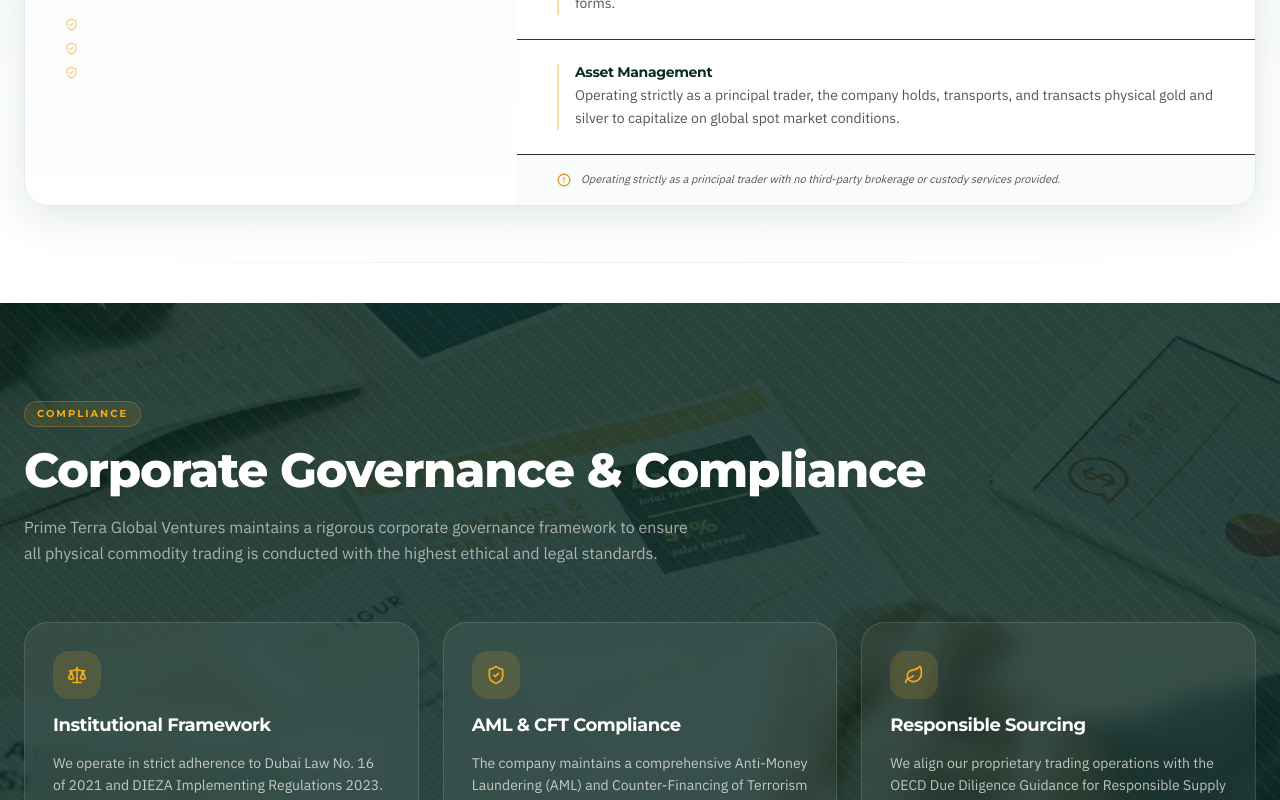
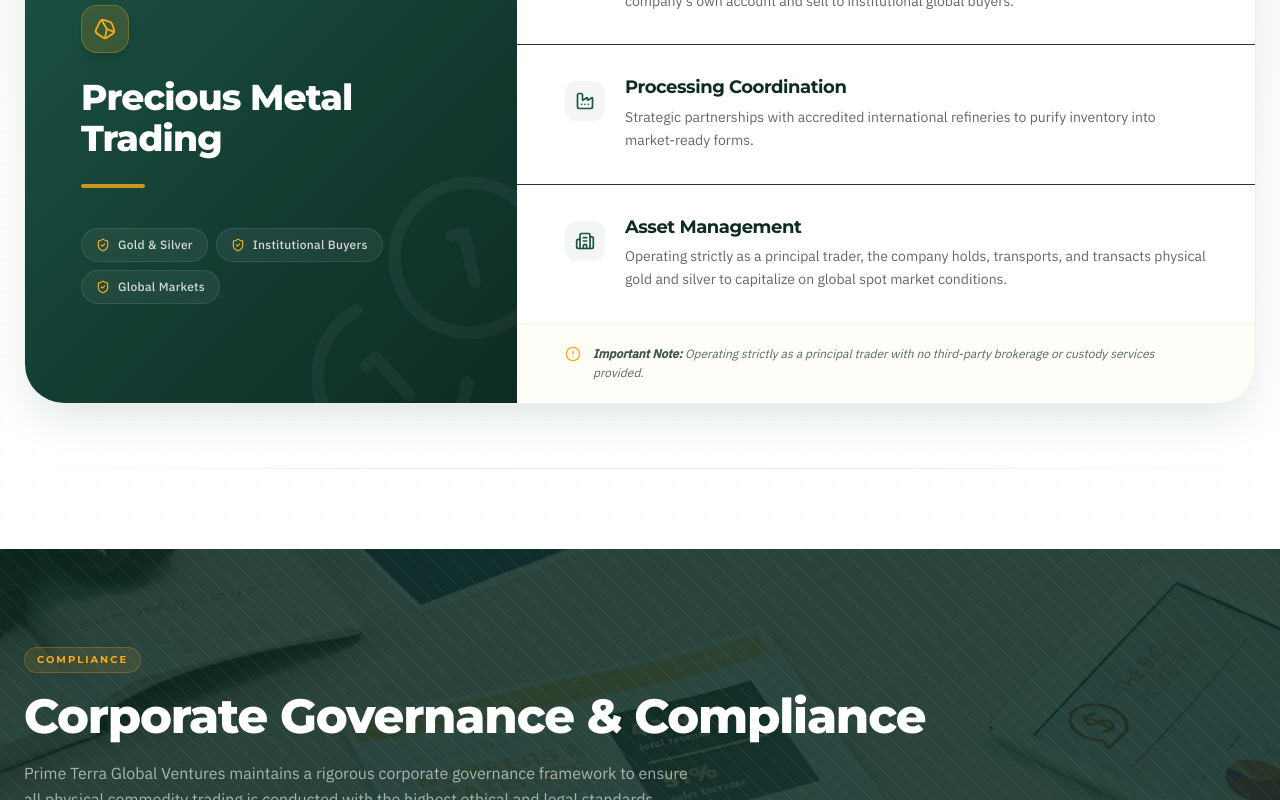
Before and after one commit to mtforstartups-hub/prime-terra, a Next.js app: page / in a window 1280 px wide. Shown: the part 1780-2580 px from the top of the page. Built offline with nearby package versions, Linux system fonts and the light colour scheme.

Commit message:
Updated What we do and governance cards

```diff
--- a/app/components/HomePage/BusinessPillars.tsx
+++ b/app/components/HomePage/BusinessPillars.tsx
@@ -1,24 +1,35 @@
 "use client";
 import { motion } from "motion/react";
-import Badge from "../Badge";
 import { fadeUp, staggerContainer } from "./SummarySection";
-import { AlertCircle, ShieldCheck } from "lucide-react";
+import {
+  AlertCircle,
+  ShieldCheck,
+  Coins,
+  Compass,
+  Factory,
+  Building2,
+  ArrowRight,
+  Stone,
+} from "lucide-react";
 
 const tradingItems = [
   {
     title: "Proprietary Sourcing",
     description:
       "Direct acquisition of raw and unrefined Gold and Silver from verified sources on the company's own account and sell to institutional global buyers.",
+    icon: Compass,
   },
   {
     title: "Processing Coordination",
     description:
       "Strategic partnerships with accredited international refineries to purify inventory into market-ready forms.",
+    icon: Factory,
   },
   {
     title: "Asset Management",
     description:
       "Operating strictly as a principal trader, the company holds, transports, and transacts physical gold and silver to capitalize on global spot market conditions.",
+    icon: Building2,
   },
 ];
 
@@ -29,28 +40,55 @@
   return (
     <section
       id="business"
-      className="py-10 overflow-hidden"
-      style={{ background: "linear-gradient(180deg, #f8fbf9 0%, #fff 100%)" }}
+      className="py-20 overflow-hidden relative"
+      style={{
+        background: "linear-gradient(180deg, #f8fbf9 0%, #ffffff 100%)",
+      }}
     >
-      <div className="max-w-7xl mx-auto px-6">
+      {/* Subtle Background Pattern */}
+      <div
+        className="absolute inset-0 opacity-[0.03] pointer-events-none"
+        style={{
+          backgroundImage:
+            "radial-gradient(circle at 2px 2px, var(--color-forest-dark) 1px, transparent 0)",
+          backgroundSize: "32px 32px",
+        }}
+      />
+
+      <div className="max-w-7xl mx-auto px-6 relative z-10">
         {/* Section Header */}
         <motion.div
           initial="hidden"
           whileInView="visible"
           viewport={{ once: true, margin: "-80px" }}
           variants={staggerContainer}
-          className="mb-3"
+          className="mb-10 flex flex-col items-center text-center sm:items-start sm:text-left"
         >
           <motion.div variants={fadeUp}>
-            <Badge text="What We Do" />
-            {/* <h2 className="text-4xl sm:text-5xl font-extrabold mb-3 max-w-4xl text-forest-dark font-heading">
+            {/* <span
+              className="inline-block text-[10px] font-bold tracking-[0.2em] uppercase px-3 py-1 rounded-full mb-4"
+              style={{
+                color: "var(--color-amber)",
+                background: "rgba(248,171,29,0.1)",
+                border: "1px solid rgba(248,171,29,0.25)",
+                fontFamily: "var(--font-heading)",
+              }}
+            >
+              Our Focus
+            </span> */}
+            <h2
+              className="text-4xl sm:text-5xl font-extrabold mb-4"
+              style={{
+                color: "var(--color-forest-dark)",
+                fontFamily: "var(--font-heading)",
+              }}
+            >
               What We Do
-            </h2> */}
-            {/* <p className="text-charcoal-light max-w-2xl leading-relaxed">
+            </h2>
+            {/* <p className="text-charcoal-light/80 max-w-2xl leading-relaxed text-sm sm:text-base">
               Prime Terra Global Ventures operates through three synergistic
-              business activities, all legally authorized under its DIEZA Trade
-              License. The secondary activities serve as dedicated internal
-              support structures for the primary trading operations.
+              business activities, ensuring a secure and streamlined pipeline
+              from raw acquisition to global market distribution.
             </p> */}
           </motion.div>
         </motion.div>
@@ -61,70 +99,86 @@
           whileInView="visible"
           viewport={{ once: true, margin: "-60px" }}
           variants={staggerContainer}
-          className="rounded-3xl overflow-hidden"
+          className="rounded-[2.5rem] overflow-hidden"
           style={{
-            boxShadow: "0 12px 40px rgba(28,82,68,0.12)",
-            border: "1px solid rgba(28,82,68,0.1)",
+            boxShadow: "0 20px 40px -10px rgba(28,82,68,0.15)",
+            border: "1px solid rgba(28,82,68,0.08)",
           }}
         >
           <div className="grid grid-cols-1 lg:grid-cols-5">
             {/* ── Left: Identity Panel ── */}
             <motion.div
               variants={fadeUp}
-              className="lg:col-span-2 flex flex-col justify-center gap-5 p-8 md:p-10"
-              style={{ background: "var(--color-forest)" }}
-            >
-              {/* Icon + label row */}
-              {/* <div className="flex items-center gap-3">
-                <div
-                  className="w-11 h-11 rounded-xl flex items-center justify-center shrink-0"
+              className="lg:col-span-2 relative flex flex-col justify-center gap-6 p-10 md:p-14 overflow-hidden"
               style={{
-                    background: "var(--color-amber)",
-                    color: "var(--color-forest-dark)",
+                background:
+                  "linear-gradient(135deg, var(--color-forest) 0%, var(--color-forest-dark) 100%)",
               }}
             >
-                  <Coins size={22} />
+              {/* Decorative Watermark */}
+              <div className="absolute -bottom-16 -right-16 opacity-[0.04] text-white pointer-events-none transform -rotate-12">
+                <Coins size={300} strokeWidth={1} />
               </div>
-                <span
-                  className="text-[10px] font-bold tracking-[0.22em] uppercase"
-                  style={{ color: "rgba(248,171,29,0.8)" }}
+
+              {/* Icon + label row */}
+              <div className="flex items-center gap-3 relative z-10">
+                <div
+                  className="w-12 h-12 rounded-2xl flex items-center justify-center shrink-0 shadow-lg"
+                  style={{
+                    background: "rgba(248,171,29,0.15)",
+                    border: "1px solid rgba(248,171,29,0.3)",
+                    color: "var(--color-amber)",
+                  }}
+                >
+                  <Stone size={22} />
+                </div>
+                {/* <span
+                  className="text-[11px] font-bold tracking-[0.2em] uppercase"
+                  style={{ color: "var(--color-amber)" }}
                 >
                   Primary Mandate
-                </span>
-              </div> */}
+                </span> */}
+              </div>
 
-              {/* Title + subtitle */}
-              <div>
+              {/* Title */}
+              <div className="relative z-10">
                 <h3
-                  className="text-2xl md:text-3xl font-extrabold leading-tight text-white mb-1"
+                  className="text-3xl md:text-4xl font-extrabold leading-tight text-white mb-6"
                   style={{ fontFamily: "var(--font-heading)" }}
                 >
                   Precious Metal Trading
                 </h3>
-                {/* <p className="text-white/55 text-sm">
-                  The Company&apos;s Primary Mandate
-                </p> */}
-              </div>
 
                 {/* Amber accent rule */}
                 <div
-                className="w-12 h-0.5 rounded-full"
+                  className="w-16 h-1 rounded-full opacity-80"
                   style={{ background: "var(--color-amber)" }}
                 />
+              </div>
 
-              {/* Key facts strip */}
-              <div className="flex flex-col gap-2">
+              {/* Key facts glass pills */}
+              <div className="flex flex-wrap gap-2 mt-4 relative z-10">
                 {[
                   "Gold & Silver",
                   "Institutional Buyers",
                   "Global Markets",
                 ].map((tag) => (
-                  <div key={tag} className="flex items-center gap-2">
+                  <div
+                    key={tag}
+                    className="flex items-center gap-2 px-3.5 py-2 rounded-full"
+                    style={{
+                      background: "rgba(255,255,255,0.06)",
+                      border: "1px solid rgba(255,255,255,0.1)",
+                      backdropFilter: "blur(8px)",
+                    }}
+                  >
                     <ShieldCheck
-                      size={13}
-                      style={{ color: "rgba(248,171,29,0.6)" }}
+                      size={14}
+                      style={{ color: "var(--color-amber)" }}
                     />
-                    <span className="text-white/60 text-xs">{tag}</span>
+                    <span className="text-white/80 text-xs font-medium tracking-wide">
+                      {tag}
+                    </span>
                   </div>
                 ))}
               </div>
@@ -133,47 +187,77 @@
             {/* ── Right: Feature Rows ── */}
             <motion.div
               variants={fadeUp}
-              className="lg:col-span-3 bg-white flex flex-col divide-y"
-              style={{ borderColor: "rgba(28,82,68,0.08)" }}
+              className="lg:col-span-3 bg-white flex flex-col"
             >
-              {tradingItems.map((item, i) => (
+              <div
+                className="flex-1 flex flex-col divide-y"
+                style={{ borderColor: "rgba(28,82,68,0.06)" }}
+              >
+                {tradingItems.map((item, i) => {
+                  const Icon = item.icon;
+                  return (
                     <motion.div
                       key={i}
                       variants={fadeUp}
-                  className="group flex gap-4 px-8 md:px-10 py-6 transition-colors duration-200 hover:bg-[#f8fbf9]"
+                      className="group flex gap-5 px-8 md:px-12 py-8 transition-all duration-300 hover:bg-[#f8fbf9] cursor-default"
                     >
-                  {/* Left accent bar */}
-                  <div
-                    className="w-0.5 shrink-0 rounded-full self-stretch transition-colors duration-200 group-hover:opacity-100 opacity-40"
-                    style={{ background: "var(--color-amber)" }}
+                      {/* Interactive Icon Container */}
+                      <div className="shrink-0 mt-1 relative">
+                        <div className="w-10 h-10 rounded-xl flex items-center justify-center transition-colors duration-300 bg-forest/5 group-hover:bg-forest/10">
+                          <Icon
+                            size={20}
+                            style={{ color: "var(--color-forest)" }}
+                            className="transition-transform duration-300 group-hover:scale-110"
                           />
+                        </div>
+                      </div>
 
-                  {/* Content */}
-                  <div className="flex flex-col gap-1">
+                      {/* Content with slide effect */}
+                      <div className="flex flex-col gap-2 transition-transform duration-300 group-hover:translate-x-1">
                         <h4
-                      className="text-[14px] font-bold text-forest-dark"
-                      style={{ fontFamily: "var(--font-heading)" }}
+                          className="text-lg font-bold flex items-center gap-2"
+                          style={{
+                            color: "var(--color-forest-dark)",
+                            fontFamily: "var(--font-heading)",
+                          }}
                         >
                           {item.title}
+                          <ArrowRight
+                            size={14}
+                            className="opacity-0 -translate-x-2 transition-all duration-300 group-hover:opacity-100 group-hover:translate-x-0"
+                            style={{ color: "var(--color-amber)" }}
+                          />
                         </h4>
-                    <p className="text-sm leading-relaxed text-charcoal-light">
+                        <p className="text-sm leading-relaxed text-charcoal-light/90">
                           {item.description}
                         </p>
                       </div>
                     </motion.div>
-              ))}
+                  );
+                })}
+              </div>
 
               {/* Footer note */}
               <div
-                className="px-8 md:px-10 py-4 flex gap-2.5 items-start"
-                style={{ background: "rgba(28,82,68,0.025)" }}
+                className="px-8 md:px-12 py-5 flex gap-3 items-start border-t"
+                style={{
+                  background: "rgba(248,171,29,0.03)",
+                  borderColor: "rgba(28,82,68,0.06)",
+                }}
               >
                 <AlertCircle
-                  size={14}
-                  className="shrink-0 mt-0.5 text-amber-dark"
+                  size={16}
+                  className="shrink-0 mt-0.5"
+                  style={{ color: "var(--color-amber)" }}
                 />
-                <p className="text-[11px] leading-relaxed italic text-charcoal-light">
-                  {footerNote}
+                <p
+                  className="text-[12px] leading-relaxed italic"
+                  style={{ color: "var(--color-forest-dark)" }}
+                >
+                  <span className="font-semibold opacity-80">
+                    Important Note:
+                  </span>{" "}
+                  <span className="opacity-70">{footerNote}</span>
                 </p>
               </div>
             </motion.div>
@@ -184,11 +268,11 @@
         <motion.div
           initial={{ scaleX: 0, opacity: 0 }}
           whileInView={{ scaleX: 1, opacity: 1 }}
-          transition={{ duration: 1, delay: 0.5 }}
-          className="h-px w-full mt-14"
+          transition={{ duration: 1, delay: 0.5, ease: "easeInOut" }}
+          className="h-px w-full mt-16"
           style={{
             background:
-              "linear-gradient(90deg, transparent 0%, rgba(28,82,68,0.1) 50%, transparent 100%)",
+              "linear-gradient(90deg, transparent 0%, rgba(28,82,68,0.15) 50%, transparent 100%)",
           }}
         />
       </div>
--- a/app/components/HomePage/Governance.tsx
+++ b/app/components/HomePage/Governance.tsx
@@ -1,6 +1,6 @@
 "use client";
 import { useRef } from "react";
-import { motion } from "motion/react";
+import { motion, useMotionValue, useSpring, useTransform } from "motion/react";
 import { fadeUp, staggerContainer } from "./SummarySection";
 import { Leaf, Scale, ShieldCheck } from "lucide-react";
 import Image from "next/image";
@@ -19,18 +19,67 @@
   title: string;
   description: string;
 }) {
+  // Motion values for calculating mouse position
+  const x = useMotionValue(0);
+  const y = useMotionValue(0);
+
+  // Add spring physics for smooth return and movement
+  const mouseXSpring = useSpring(x, { stiffness: 300, damping: 30 });
+  const mouseYSpring = useSpring(y, { stiffness: 300, damping: 30 });
+
+  // Map mouse coordinates to rotation angles (adjust the 15deg to increase/decrease tilt)
+  const rotateX = useTransform(mouseYSpring, [-0.5, 0.5], ["15deg", "-15deg"]);
+  const rotateY = useTransform(mouseXSpring, [-0.5, 0.5], ["-15deg", "15deg"]);
+
+  const handleMouseMove = (e: React.MouseEvent<HTMLDivElement>) => {
+    const rect = e.currentTarget.getBoundingClientRect();
+    const width = rect.width;
+    const height = rect.height;
+
+    const mouseX = e.clientX - rect.left;
+    const mouseY = e.clientY - rect.top;
+
+    // Normalize values between -0.5 and 0.5
+    const xPct = mouseX / width - 0.5;
+    const yPct = mouseY / height - 0.5;
+
+    x.set(xPct);
+    y.set(yPct);
+  };
+
+  const handleMouseLeave = () => {
+    // Reset to initial flat position
+    x.set(0);
+    y.set(0);
+  };
+
   return (
     <motion.div
       variants={fadeUp}
-      className="rounded-3xl p-7 flex flex-col gap-4 h-full"
+      // Perspective is required on the parent for the 3D effect to work
+      style={{ perspective: 1000 }}
+      className="h-full"
+    >
+      <motion.div
+        onMouseMove={handleMouseMove}
+        onMouseLeave={handleMouseLeave}
+        className="rounded-3xl p-7 flex flex-col gap-4 h-full relative"
         style={{
+          rotateX,
+          rotateY,
           background: "rgba(255,255,255,0.06)",
           border: "1px solid rgba(255,255,255,0.12)",
           backdropFilter: "blur(12px)",
+          transformStyle: "preserve-3d", // Allows nested elements to pop out
         }}
       >
+        {/* Translating Z pushes the content forward off the card back */}
         <div
-        className="w-12 h-12 rounded-2xl flex items-center justify-center shrink-0"
+          className="flex flex-col gap-4 h-full pointer-events-none"
+          style={{ transform: "translateZ(50px)" }}
+        >
+          <div
+            className="w-12 h-12 rounded-2xl flex items-center justify-center shrink-0 shadow-xl"
             style={{
               background: "rgba(248,171,29,0.15)",
               color: "var(--color-amber)",
@@ -39,12 +88,16 @@
             {icon}
           </div>
           <h3
-        className="text-lg font-bold text-white"
+            className="text-lg font-bold text-white drop-shadow-md"
             style={{ fontFamily: "var(--font-heading)" }}
           >
             {title}
           </h3>
-      <p className="text-white/70 text-sm leading-relaxed">{description}</p>
+          <p className="text-white/70 text-sm leading-relaxed drop-shadow-sm">
+            {description}
+          </p>
+        </div>
+      </motion.div>
     </motion.div>
   );
 }
@@ -60,7 +113,7 @@
       /*
          Parallax effect using pixel values for precision.
          With a h-[150%] container, we have 50% "slack" of the section's height.
-         We move it from -100px to 100px (adjust as needed for dramatic effect).
+         We move it from -150px to 150px (adjust as needed for dramatic effect).
       */
       gsap.fromTo(
         ".gov-bg-img",
```
Also changed, not shown: app/components/HomePage/SummarySection.tsx (+15 -15 lines). Lines whose indentation alone changed are shown as unchanged.
